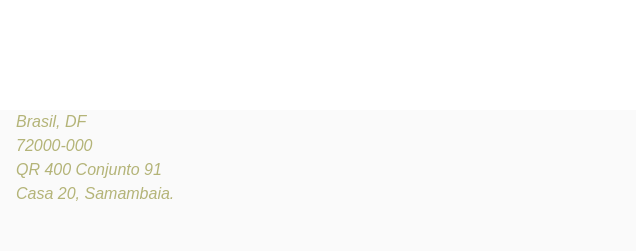
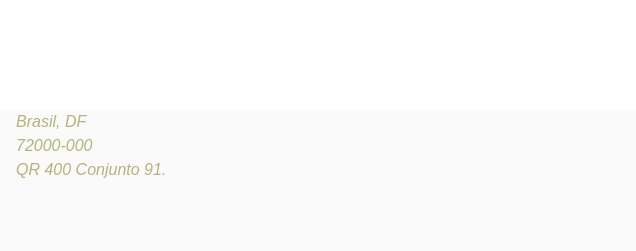
Before and after one commit to Bruna0701/site-otica, a plain HTML site: page ondeEstamos.html in a window 1280 px wide. Shown: the part 137-388 px from the top of the page, 644-1280 px from the left. Drawn offline with Linux system fonts and the light colour scheme.

Commit message:
Update ondeEstamos.html

```diff
--- a/ondeEstamos.html
+++ b/ondeEstamos.html
@@ -44,9 +44,7 @@ https://www.google.com/maps/@-23.6188861,-46.5558171,13z
 	<br />
 	72000-000
 	<br />
-	QR 400 Conjunto 91
-	<br />
-	Casa 20, Samambaia.
+	QR 400 Conjunto 91.
   </address>
 	<br />
 	<br />
```
